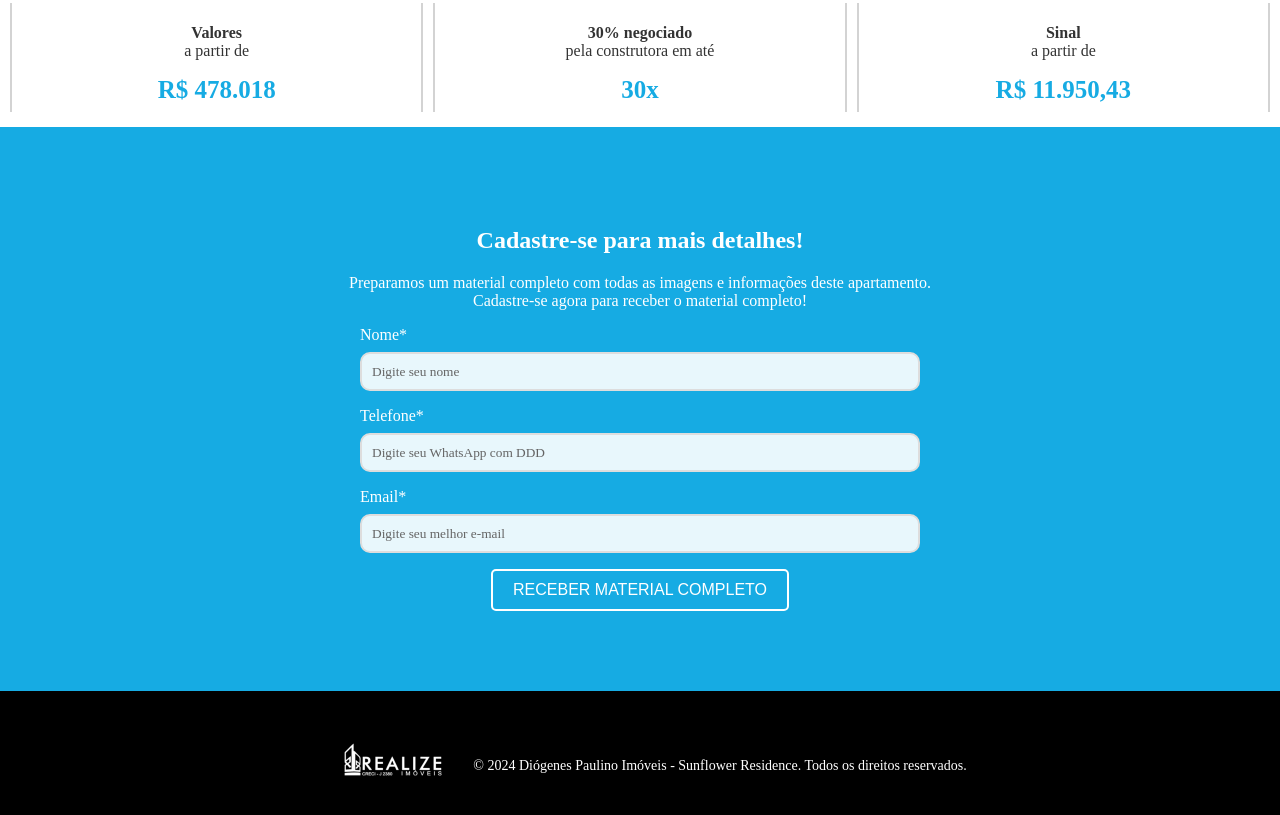
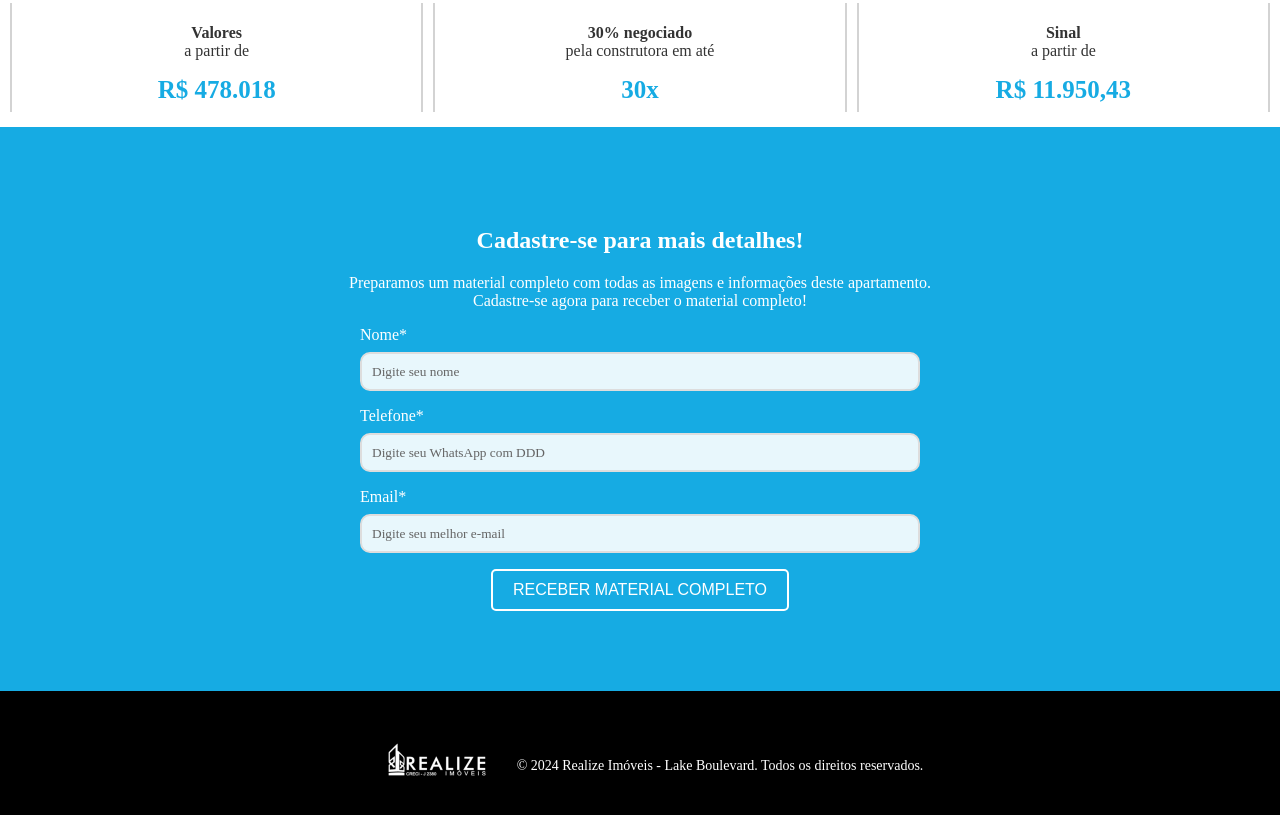
Before and after one commit to G3Midia/lake-boulevard, a website: page index.html in a window 1280 px wide. Shown: the part 1796-2611 px from the top of the page. Drawn offline with nearby package versions, Linux system fonts and the light colour scheme; a script that the page names is missing.

Commit message:
Update index.html

```diff
--- a/index.html
+++ b/index.html
@@ -179,7 +179,7 @@ e muito mais...</p>
         <img src="imagens/dp.png" alt="Logo" style="width: 100px; margin: 30px;">
     </div>
     <div class="second-section">
-        &copy; 2024 Diógenes Paulino Imóveis - Sunflower Residence. Todos os direitos reservados.
+        &copy; 2024 Realize Imóveis - Lake Boulevard. Todos os direitos reservados.
     </div>
 </footer>
     <script src="script.js"></script>
```
